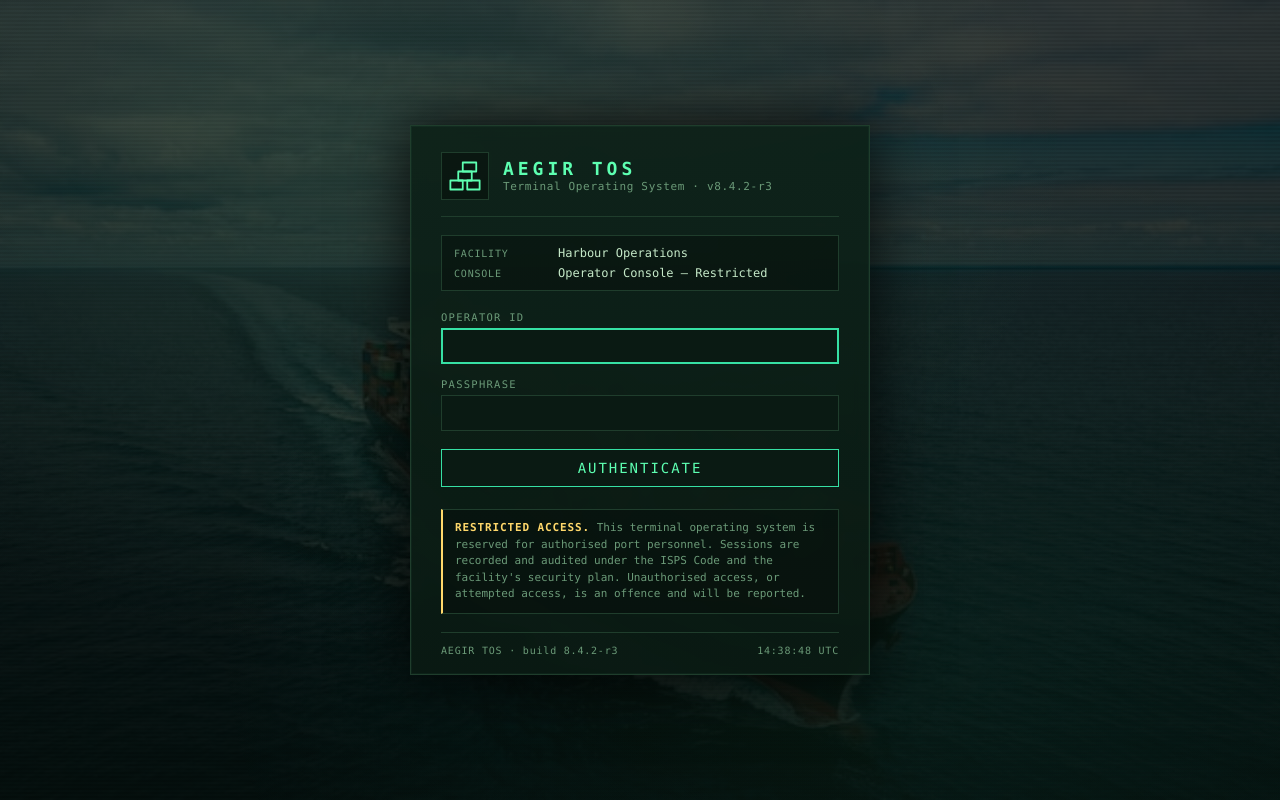
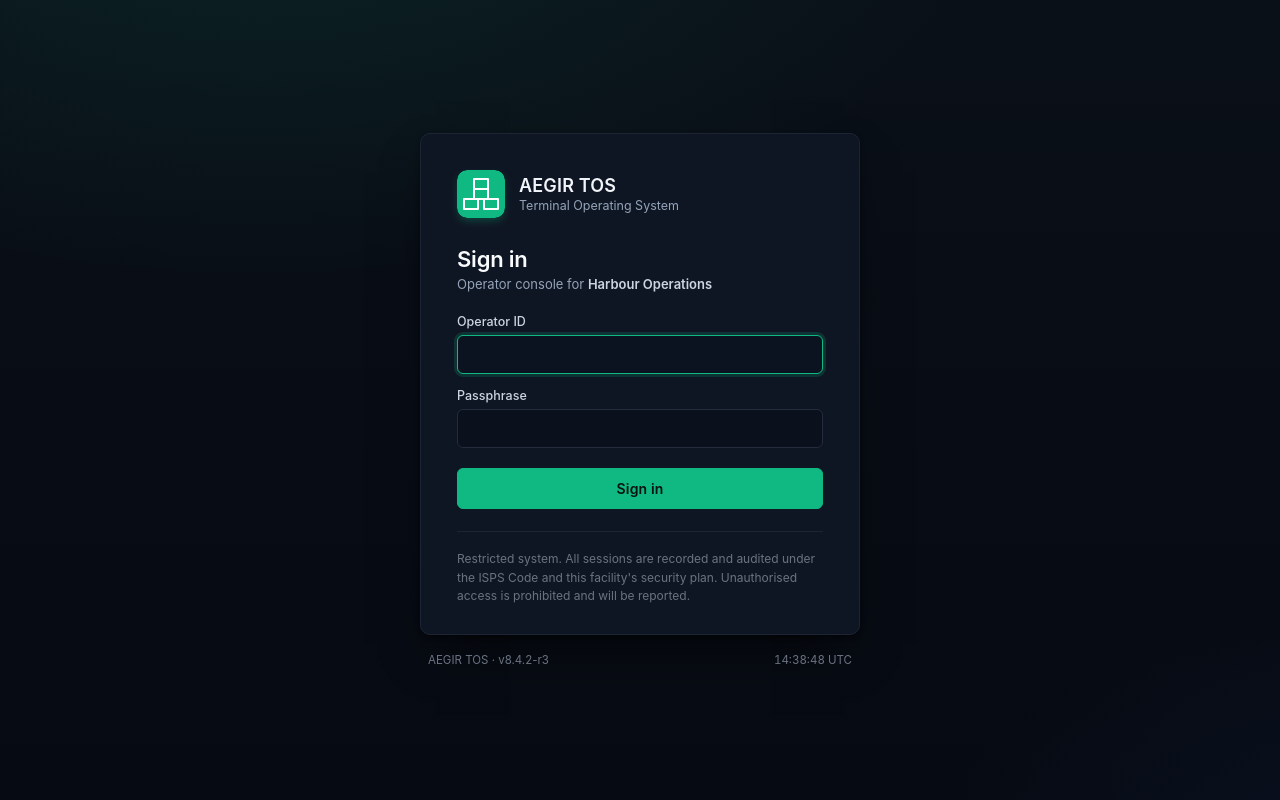
Before and after one commit to sammysGG/Athena_Port, a FastAPI app: page /login in a window 1280 px wide. Run offline with FastAPI, Linux system fonts and the light colour scheme; parts of the project's set-up code (start-up, migrations or seed data) failed here and were passed over.

Commit message:
Redesign login as enterprise SaaS sign-in
Drop the green-terminal aesthetic that read as 'hacker CTF' rather than
real product. New style follows Tanium / Elastic / vSphere conventions:

- system sans-serif (no monospace on the sign-in surface)
- dark slate page (radial highlight + linear bg, no scanlines)
- elevated card with subtle border, rounded corners, real shadow
- emerald rounded-square app-icon-style logo + product/tagline pair
- 'Sign in' heading, facility sub-line referencing the site name
- proper form fields: above-label, rounded inputs, hover + focus ring
- solid filled primary button, full-width
- inline alert pattern (red-tinted box) for auth errors and lockout
- divider-separated ISPS notice as muted footer text, not a callout
- meta row outside the card with build + live UTC clock

login.html restructured around .login-shell / .login-card / .login-meta.
login.js unchanged (clock still drives #utc-clock).

```diff
--- a/services/control/static/css/dashboard.css
+++ b/services/control/static/css/dashboard.css
@@ -36,166 +36,179 @@ a:hover { text-decoration: underline; }
 .label { color: var(--fg-dim); font-size: 11px; letter-spacing: 0.06em; text-transform: uppercase; }
 .big { color: var(--accent); font-size: 22px; }
 
-/* ── login ─────────────────────────────────────────────────────────────── */
+/* ── login (enterprise sign-in) ────────────────────────────────────────── */
 body.login {
+  font-family: -apple-system, BlinkMacSystemFont, "Segoe UI", "Inter",
+               "Helvetica Neue", Roboto, Arial, sans-serif;
+  font-size: 14px;
+  color: #e5e7eb;
+  background:
+    radial-gradient(1200px 600px at 20% -10%, rgba(16,185,129,0.10), transparent 60%),
+    radial-gradient(900px 500px at 110% 110%, rgba(59,130,246,0.07), transparent 55%),
+    linear-gradient(180deg, #0a1018 0%, #060a12 100%);
+  min-height: 100vh;
   display: grid;
   place-items: center;
-  padding: 24px;
-  background:
-    linear-gradient(180deg, rgba(5,13,9,0.78), rgba(5,13,9,0.92)),
-    url("/static/img/login-bg.jpg") center / cover no-repeat fixed;
-}
-body.login::before {
-  content: "";
-  position: fixed;
-  inset: 0;
-  pointer-events: none;
-  z-index: 0;
-  background:
-    radial-gradient(ellipse at 28% 18%, rgba(93,255,177,0.08), transparent 55%),
-    radial-gradient(ellipse at 72% 82%, rgba(54,224,164,0.06), transparent 55%),
-    repeating-linear-gradient(
-      0deg,
-      rgba(0,0,0,0) 0px,
-      rgba(0,0,0,0) 2px,
-      rgba(0,0,0,0.18) 3px,
-      rgba(0,0,0,0) 4px
-    );
+  padding: 32px 20px;
 }
 
-.login-wrap {
-  position: relative;
-  z-index: 1;
-  width: 460px;
-  max-width: 92vw;
-  border: 1px solid var(--border);
-  background: linear-gradient(180deg, rgba(13,33,24,0.92), rgba(10,26,19,0.92));
-  backdrop-filter: blur(8px) saturate(120%);
-  -webkit-backdrop-filter: blur(8px) saturate(120%);
-  padding: 26px 30px 18px;
-  box-shadow:
-    0 0 60px rgba(0, 0, 0, 0.85),
-    inset 0 0 0 1px rgba(93,255,177,0.04);
+.login-shell {
+  width: 100%;
+  max-width: 440px;
+  display: grid;
+  gap: 18px;
 }
 
-.login-header {
+.login-card {
+  background: #0f1623;
+  border: 1px solid #1d2433;
+  border-radius: 10px;
+  padding: 36px 36px 28px;
+  box-shadow:
+    0 24px 48px -16px rgba(0, 0, 0, 0.65),
+    0 2px 4px rgba(0, 0, 0, 0.4);
+}
+
+.login-brand {
   display: flex;
   align-items: center;
   gap: 14px;
-  padding-bottom: 16px;
-  margin-bottom: 18px;
-  border-bottom: 1px solid var(--border);
+  margin-bottom: 28px;
 }
 .login-logo {
-  display: flex;
+  flex: none;
+  width: 48px;
+  height: 48px;
+  display: inline-flex;
   align-items: center;
   justify-content: center;
-  width: 48px;
-  height: 48px;
-  color: var(--accent);
-  border: 1px solid var(--border);
-  background: rgba(0,0,0,0.35);
-  flex: none;
 }
-.login-titles { display: grid; gap: 2px; }
-.brand {
-  color: var(--accent);
-  font-size: 20px;
+.login-logo svg {
+  display: block;
+  box-shadow: 0 4px 10px -2px rgba(16, 185, 129, 0.35);
+  border-radius: 10px;
+}
+.login-brand-text { display: grid; gap: 2px; line-height: 1.2; }
+.login-product {
+  font-size: 18px;
   font-weight: 600;
-  letter-spacing: 0.22em;
-  line-height: 1;
+  letter-spacing: 0.01em;
+  color: #f1f5f9;
 }
-.product {
-  color: var(--fg-dim);
-  font-size: 11px;
-  letter-spacing: 0.06em;
+.login-tagline {
+  font-size: 12.5px;
+  color: #94a3b8;
 }
 
-.site-block {
-  display: grid;
-  grid-template-columns: 90px 1fr;
-  gap: 6px 14px;
-  margin: 0 0 20px;
+.login-heading {
+  margin: 0 0 4px;
+  font-size: 22px;
+  font-weight: 600;
+  color: #f8fafc;
+  letter-spacing: -0.01em;
+}
+.login-sub {
+  margin: 0 0 22px;
+  font-size: 13px;
+  color: #94a3b8;
+}
+.login-sub strong { color: #cbd5e1; font-weight: 600; }
+
+.login-card form { display: grid; gap: 14px; }
+
+.field { display: grid; gap: 6px; }
+.field label {
+  font-size: 12.5px;
+  font-weight: 500;
+  color: #cbd5e1;
+}
+.field input {
+  width: 100%;
+  appearance: none;
+  background: #0a111c;
+  border: 1px solid #232b3c;
+  border-radius: 6px;
+  color: #f1f5f9;
+  font: inherit;
+  font-size: 14px;
   padding: 10px 12px;
-  border: 1px solid var(--border);
-  background: rgba(0,0,0,0.28);
-  font-size: 12px;
+  outline: none;
+  transition: border-color 120ms ease, box-shadow 120ms ease, background 120ms ease;
 }
-.site-block dt {
-  color: var(--fg-dim);
-  text-transform: uppercase;
-  letter-spacing: 0.08em;
-  font-size: 10px;
-  align-self: center;
-}
-.site-block dd { margin: 0; color: var(--fg); }
-
-.login-wrap form { display: grid; gap: 14px; }
-.login-wrap label { display: grid; gap: 5px; }
-.login-wrap label span {
-  color: var(--fg-dim);
-  font-size: 10.5px;
-  text-transform: uppercase;
-  letter-spacing: 0.12em;
+.field input::placeholder { color: #4b5563; }
+.field input:hover { border-color: #2c3447; }
+.field input:focus {
+  border-color: #10b981;
+  box-shadow: 0 0 0 3px rgba(16, 185, 129, 0.18);
+  background: #0c1320;
 }
 
-input, select {
-  background: var(--bg-2);
-  border: 1px solid var(--border);
-  color: var(--fg);
+.btn {
+  display: inline-flex;
+  align-items: center;
+  justify-content: center;
+  gap: 8px;
+  width: 100%;
+  border-radius: 6px;
+  border: 1px solid transparent;
+  padding: 11px 14px;
   font: inherit;
-  padding: 9px 11px;
+  font-size: 14px;
+  font-weight: 600;
+  letter-spacing: 0.01em;
+  cursor: pointer;
+  transition: background 120ms ease, border-color 120ms ease,
+              box-shadow 120ms ease, transform 80ms ease;
+}
+.btn-primary {
+  background: #10b981;
+  border-color: #10b981;
+  color: #04130d;
+  margin-top: 6px;
+}
+.btn-primary:hover { background: #0ea372; border-color: #0ea372; }
+.btn-primary:active { transform: translateY(1px); }
+.btn-primary:focus-visible {
   outline: none;
-  transition: border-color 120ms ease, box-shadow 120ms ease;
-}
-input:focus, select:focus {
-  border-color: var(--accent-2);
-  box-shadow: 0 0 0 1px var(--accent-2) inset;
+  box-shadow: 0 0 0 3px rgba(16, 185, 129, 0.35);
 }
 
-button {
-  background: var(--bg-2);
-  border: 1px solid var(--accent-2);
-  color: var(--accent);
-  font: inherit;
-  padding: 10px 14px;
-  margin-top: 4px;
-  cursor: pointer;
-  letter-spacing: 0.14em;
-  text-transform: uppercase;
-  transition: background 120ms ease, color 120ms ease;
+.alert {
+  border-radius: 6px;
+  padding: 10px 12px;
+  font-size: 13px;
+  line-height: 1.45;
 }
-button:hover { background: var(--accent-2); color: var(--bg); }
-
-.err { color: var(--bad); margin: 4px 0 0; font-size: 12px; }
-
-.notice {
-  margin-top: 22px;
-  padding: 10px 12px;
-  border: 1px solid var(--border);
-  border-left: 2px solid var(--warn);
-  background: rgba(0,0,0,0.28);
-  color: var(--fg-dim);
-  font-size: 11px;
-  line-height: 1.5;
-}
-.notice strong {
-  color: var(--warn);
-  letter-spacing: 0.08em;
+.alert-error {
+  background: rgba(239, 68, 68, 0.10);
+  border: 1px solid rgba(239, 68, 68, 0.35);
+  color: #fca5a5;
 }
 
-.login-footer {
-  margin-top: 18px;
-  padding-top: 12px;
-  border-top: 1px solid var(--border);
-  color: var(--fg-dim);
-  font-size: 10px;
-  letter-spacing: 0.08em;
+.login-notice {
+  margin-top: 22px;
+  padding-top: 18px;
+  border-top: 1px solid #1d2433;
+  color: #6b7280;
+  font-size: 12px;
+  line-height: 1.55;
+}
+
+.login-meta {
   display: flex;
   justify-content: space-between;
   align-items: center;
+  padding: 0 8px;
+  color: #6b7280;
+  font-size: 11.5px;
 }
-.login-foot-r { font-variant-numeric: tabular-nums; }
+.login-meta #utc-clock { font-variant-numeric: tabular-nums; }
+
+@media (max-width: 480px) {
+  .login-card { padding: 28px 22px 22px; border-radius: 8px; }
+  .login-brand { margin-bottom: 22px; }
+  .login-heading { font-size: 20px; }
+}
 
 /* ── dashboard layout (single viewport, no page scroll) ───────────────── */
 body.dash {
--- a/services/control/templates/login.html
+++ b/services/control/templates/login.html
@@ -4,68 +4,72 @@
   <meta charset="utf-8">
   <meta name="viewport" content="width=device-width, initial-scale=1">
   <meta name="referrer" content="no-referrer">
-  <title>AEGIR TOS · {{ site_name }} · Sign-In</title>
+  <title>AEGIR TOS · Sign in</title>
   <link rel="stylesheet" href="/static/css/dashboard.css">
 </head>
 <body class="login">
-  <main class="login-wrap" aria-labelledby="login-brand">
-    <header class="login-header">
+  <div class="login-shell">
+    <main class="login-card" aria-labelledby="login-brand">
+      <div class="login-brand">
         <div class="login-logo" aria-hidden="true">
-        <svg viewBox="0 0 32 32" width="36" height="36"
-             fill="none" stroke="currentColor"
-             stroke-width="1.6" stroke-linejoin="round">
-          <rect x="3"  y="20" width="11" height="8"/>
-          <rect x="18" y="20" width="11" height="8"/>
-          <rect x="10" y="12" width="12" height="8"/>
-          <rect x="14" y="4"  width="12" height="8"/>
+          <svg viewBox="0 0 48 48" width="48" height="48" role="img">
+            <rect width="48" height="48" rx="10" fill="#10b981"/>
+            <g fill="none" stroke="#ffffff" stroke-width="2"
+               stroke-linejoin="round" stroke-linecap="round">
+              <rect x="7"  y="29" width="14" height="10"/>
+              <rect x="27" y="29" width="14" height="10"/>
+              <rect x="17" y="19" width="14" height="10"/>
+              <rect x="17" y="9"  width="14" height="10"/>
+            </g>
           </svg>
         </div>
-      <div class="login-titles">
-        <div id="login-brand" class="brand">AEGIR&nbsp;TOS</div>
-        <div class="product">Terminal Operating System · v8.4.2-r3</div>
+        <div class="login-brand-text">
+          <div id="login-brand" class="login-product">AEGIR TOS</div>
+          <div class="login-tagline">Terminal Operating System</div>
         </div>
-    </header>
+      </div>
 
-    <dl class="site-block">
-      <dt>Facility</dt>
-      <dd>{{ site_name }}</dd>
-      <dt>Console</dt>
-      <dd>Operator Console &mdash; Restricted</dd>
-    </dl>
+      <h1 class="login-heading">Sign in</h1>
+      <p class="login-sub">Operator console for <strong>{{ site_name }}</strong></p>
 
       <form method="post" action="/login" autocomplete="off" novalidate>
-      <label>
-        <span>Operator ID</span>
-        <input name="username" type="text" required
+        <div class="field">
+          <label for="op-id">Operator ID</label>
+          <input id="op-id" name="username" type="text" required
                  autocomplete="username" autocapitalize="off"
                  spellcheck="false" autofocus>
-      </label>
-      <label>
-        <span>Passphrase</span>
-        <input name="password" type="password" required
+        </div>
+        <div class="field">
+          <label for="op-pw">Passphrase</label>
+          <input id="op-pw" name="password" type="password" required
                  autocomplete="current-password">
-      </label>
-      <button type="submit">Authenticate</button>
+        </div>
+
         {% if error == "1" %}
-        <p class="err" role="alert">Authentication failed &mdash; verify operator ID and passphrase.</p>
+          <div class="alert alert-error" role="alert">
+            Authentication failed. Verify your operator ID and passphrase.
+          </div>
         {% elif error == "locked" %}
-        <p class="err" role="alert">Account locked &mdash; cool-down 15 min after repeated failures.</p>
+          <div class="alert alert-error" role="alert">
+            Account temporarily locked after repeated failures. Try again in 15 minutes.
+          </div>
         {% endif %}
+
+        <button class="btn btn-primary" type="submit">Sign in</button>
       </form>
 
-    <section class="notice" aria-label="Access notice">
-      <strong>RESTRICTED ACCESS.</strong> This terminal operating system is
-      reserved for authorised port personnel. Sessions are recorded and
-      audited under the ISPS Code and the facility's security plan.
-      Unauthorised access, or attempted access, is an offence and will be
-      reported.
-    </section>
+      <div class="login-notice">
+        Restricted system. All sessions are recorded and audited under the
+        ISPS Code and this facility's security plan. Unauthorised access
+        is prohibited and will be reported.
+      </div>
+    </main>
 
-    <footer class="login-footer">
-      <span class="login-foot-l">AEGIR TOS · build 8.4.2-r3</span>
-      <span class="login-foot-r" id="utc-clock" aria-live="off">--:--:-- UTC</span>
+    <footer class="login-meta">
+      <span>AEGIR TOS &middot; v8.4.2-r3</span>
+      <span id="utc-clock" aria-live="off">--:--:-- UTC</span>
     </footer>
-  </main>
+  </div>
   <script src="/static/js/login.js"></script>
 </body>
 </html>
```
Lines whose indentation alone changed are shown as unchanged.
